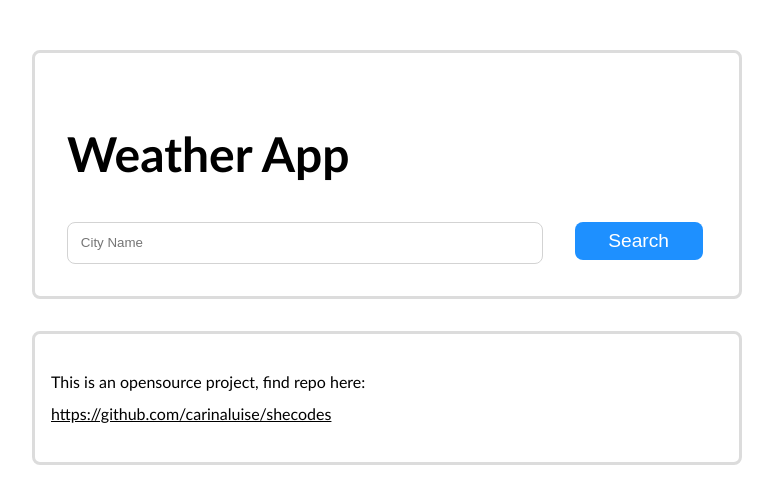
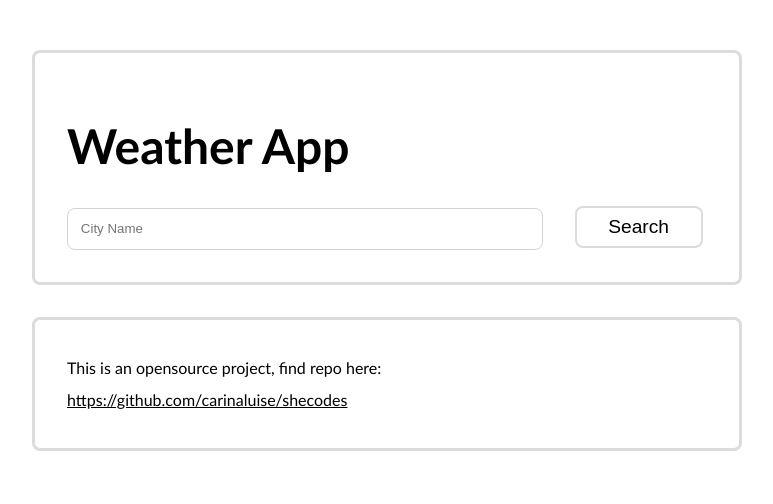
Before and after one commit to carinaluise/shecodes, a React (Create React App) app: page / in a window 1280 px wide. Shown: the top 504 px of the page, without its empty margins (253-1026 px from the left). Built offline with nearby package versions, Linux system fonts and the light colour scheme.

Commit message:
clean up classnames and design

```diff
--- a/src/App.css
+++ b/src/App.css
@@ -22,7 +22,7 @@ footer {
   border-style: solid;
   border-color: gainsboro;
   border-radius: 0.5rem;
-  padding: 1rem;
+  padding: 1rem 2rem;
 }
 
 h1 {
--- a/src/App.js
+++ b/src/App.js
@@ -1,15 +1,15 @@
 import React from "react";
+
 import "./App.css";
-
 import Search from "./components /Search/Search";
 
 function App() {
   return (
     <div>
-      <section className="App">
+      <main className="App">
         <h1>Weather App</h1>
         <Search />
-      </section>
+      </main>
       <footer>
         <p>
           This is an opensource project, find repo here: <br />
--- a/src/components /Forecast/Forecast.css
+++ b/src/components /Forecast/Forecast.css
@@ -4,6 +4,11 @@
   border-color: gainsboro;
   padding: 2rem;
   border-radius: 0.5rem;
+}
+
+.Forecast h2 {
+  font-weight: normal;
+  font-size: 2rem;
 }
 
 .Forecast .Temp {
@@ -30,7 +35,9 @@
   color: gray;
 }
 
-ul {
+.Info ul {
+  line-height: 2.5rem;
+  font-size: 1.5rem;
   list-style: none;
   padding: 0;
 }
--- a/src/components /Forecast/Forecast.js
+++ b/src/components /Forecast/Forecast.js
@@ -3,16 +3,16 @@ import React, { useState } from "react";
 import "./Forecast.css";
 
 const Forecast = ({ city, temp, img, description, humidity, wind }) => {
-  const [temperature, setTemp] = useState(temp);
+  const [convertedTemp, setConvertedTemp] = useState(temp);
 
   function handleFahrenheit(e) {
     e.preventDefault();
-    setTemp(Math.round(temp * 1.8 + 32));
+    setConvertedTemp(Math.round(temp * 1.8 + 32));
   }
 
   function handleCelcius(e) {
     e.preventDefault();
-    setTemp(temp);
+    setConvertedTemp(temp);
   }
 
   return (
@@ -20,14 +20,14 @@ const Forecast = ({ city, temp, img, description, humidity, wind }) => {
       <h2>{city}</h2>
       <section className="Info">
         <ul>
-          <li>{description}</li>
-          <li>humidity : {humidity}</li>
-          <li>wind : {wind}km/h</li>
+          <li>Description: {description}</li>
+          <li>Humidity : {humidity}</li>
+          <li>Wind : {wind}km/h</li>
         </ul>
       </section>
       <img src={img} alt="weather-icon" />
       <div className="Temp">
-        <span className="Temp_Value">{temperature}</span>
+        <span className="Temp_Value">{convertedTemp}</span>
         <div className="Deg_Options">
           <button onClick={handleCelcius}>°C</button>
           <span>|</span>
--- a/src/components /Search/Search.css
+++ b/src/components /Search/Search.css
@@ -10,17 +10,23 @@
   border-color: lightgray;
 }
 
-.Search button {
+.Search input:focus {
+  border-color: black !important;
+}
+
+.Search form button {
   font-size: 1.2rem;
   cursor: pointer;
   width: 10vw;
   padding: 0.5rem;
-  background-color: dodgerblue;
+  background-color: white;
   border-radius: 0.5rem;
-  border-style: none;
+  border-style: solid;
+  border-color: gainsboro;
+  color: black;
+}
+
+.Search form button:hover {
+  background-color: black;
   color: white;
 }
-
-.Search button:hover {
-  background-color: steelblue;
-}
--- a/src/components /Search/Search.js
+++ b/src/components /Search/Search.js
@@ -17,6 +17,7 @@ const Search = () => {
     axios
       .get(url)
       .then((res) => {
+        console.log(res);
         setResult({
           temp: Math.round(res.data.main.temp),
           description: res.data.weather[0].description,
@@ -39,8 +40,8 @@ const Search = () => {
   }
 
   return (
-    <div>
-      <div className="Search">
+    <div className="Search">
+      <div>
         <form onSubmit={handleSubmit}>
           <input onChange={handleChange} value={city} placeholder="City Name" />
           <button>Search</button>
```
